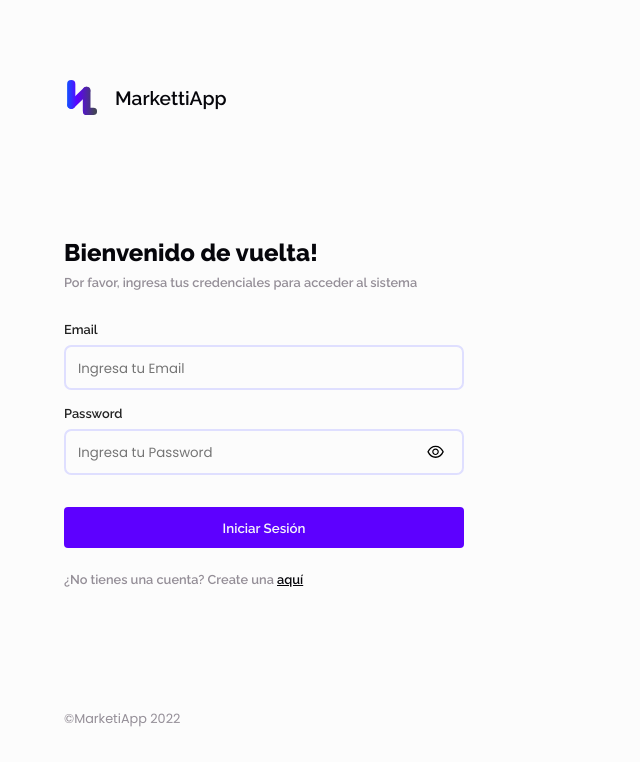
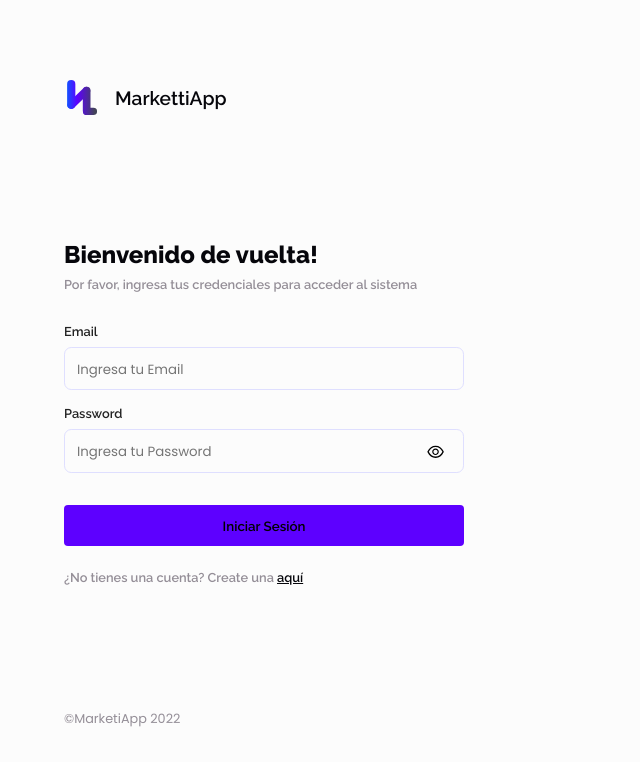
Before and after one commit to luisvilla8/markettiAppFront, a React (Vite) app: page /sign-in in a window 1280 px wide. Shown: the top 762 px of the page, without its empty margins (0-640 px from the left). Built offline with nearby package versions, Linux system fonts and the light colour scheme.

Commit message:
chore: uses new colorr variables

```diff
--- a/src/components/base/Button/Button.module.css
+++ b/src/components/base/Button/Button.module.css
@@ -10,6 +10,7 @@
   color: var(--invertedTextColor);
   font-family: var(--fontFamily);
   font-weight: 600;
+  color: var(--buttonTextColor);
   cursor: pointer;
   z-index: 9;
 }
--- a/src/components/base/Input/Input.module.css
+++ b/src/components/base/Input/Input.module.css
@@ -19,11 +19,13 @@
 
 .input__box {
   font-family: var(--secondFontFamily);
+  color: var(--mainTextColor);
   width: 100%;
-  border: 2px solid var(--semiSoftBgColor);
+  border: 1px solid var(--semiSoftBgColor);
   border-radius: .45rem;
   padding: .75rem .75rem .6rem;
   background-color: transparent;
+  transition: border .2s ease;
 }
 
 .input__box:focus {
```
